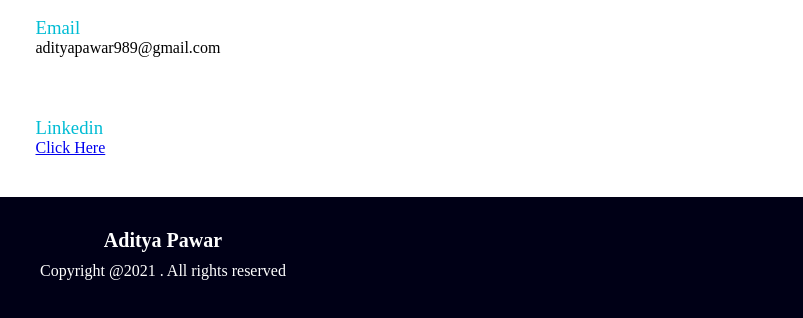
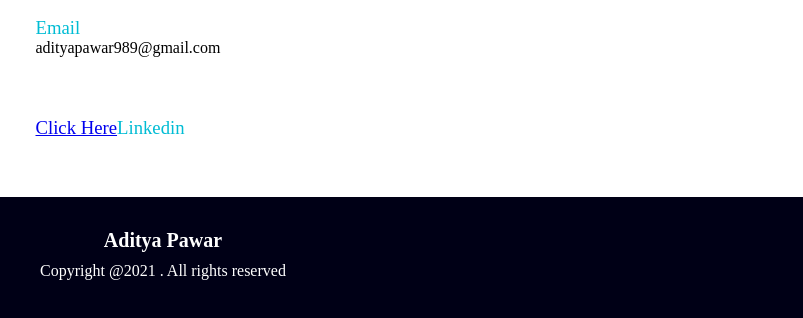
Before and after one commit to aditya7007007/adityapawar.github.io, a plain HTML site: page index.html in a window 1280 px wide. Shown: the part 3421-3739 px from the top of the page, 477-1280 px from the left. Drawn offline with Linux system fonts and the light colour scheme.

Commit message:
Update index.html

```diff
--- a/index.html
+++ b/index.html
@@ -271,8 +271,8 @@
                       </svg>
                  </div>
                  <div class="text">
-                  <h3>Linkedin</h3>
-                  <p><a href="www.linkedin.com/in/aditya-pawar-devops-engineer">Click Here</a></p>
+                  <h3><a href="www.linkedin.com/in/aditya-pawar-devops-engineer">Click Here</a>Linkedin</h3>
+                  <p></p>
                  </div>
               </div>
             </div>
```
